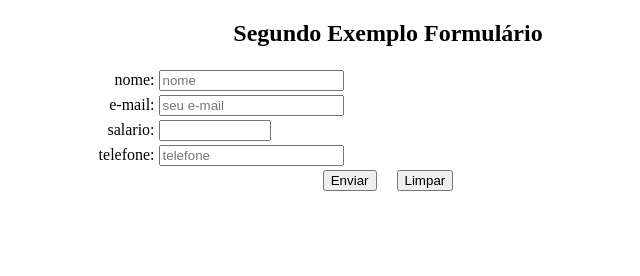
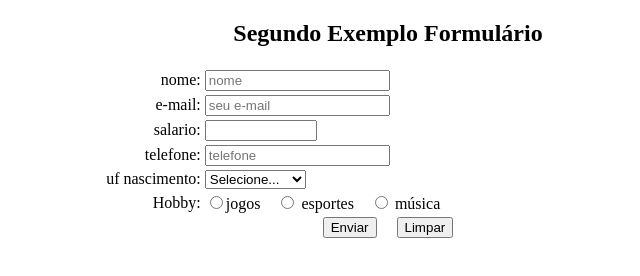
Before and after one commit to marcos-faino/Projetos_Web_Marcos_Faino, a plain HTML site: page exemplos/formularios2.html in a window 1280 px wide. Shown: the whole page, without its empty margins (252-892 px from the left). Drawn offline with Linux system fonts and the light colour scheme.

Commit message:
mais um exemplo formulário

```diff
--- a/exemplos/formularios2.html
+++ b/exemplos/formularios2.html
@@ -14,7 +14,7 @@
         <tr>
             <td style="text-align:right">nome:</td>
             <td>
-                <input type="dsada" name="nome"
+                <input type="text" name="nome"
                        placeholder="nome">
             </td>
         </tr>
@@ -40,11 +40,35 @@
             </td>
         </tr>
         <tr>
+            <td style="text-align:right">uf nascimento:</td>
+            <td>
+                <select name="uf">
+                    <option selected disabled>Selecione...</option>
+                    <option>São Paulo</option>
+                    <option>Minas Gerais</option>
+                    <option>Rondônia</option>
+                    <option>Acre</option>
+                </select>
+            </td>
+        </tr>
+        <tr>
+            <td style="text-align:right">Hobby:</td>
+            <td>
+                <input type="radio" name="hobby" value="jogos">jogos
+                &nbsp;&nbsp;
+                <input type="radio" name="hobby" value="esportes">
+                esportes &nbsp;&nbsp;
+                <input type="radio" name="hobby" value="musica">
+                música
+            </td>
+        </tr>
+        <tr>
             <td colspan="2" style="text-align:center">
                 <input type="submit" value="Enviar"> &nbsp;&nbsp;&nbsp;
                 <input type="reset" value="Limpar">
             </td>
         </tr>
+
     </table>
     </form>
 </body>
```
